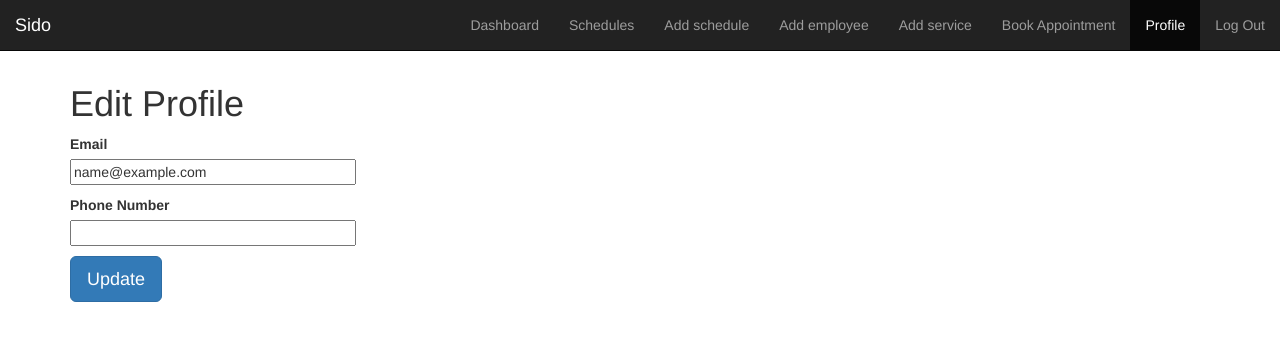
After one commit to danielbis/sidoCheck, a Flask app: page /provider/edit_employee/1 in a window 1280 px wide. The commit adds this page. Shown: the top 341 px of the page. Run offline with Flask 2, Linux system fonts and the light colour scheme; the visitor is signed in with stand-in values (Sample User, id 1); data comes from the database, SQL or seed files in the repository; parts of the project's set-up code (start-up, migrations or seed data) failed here and were passed over; some libraries are stand-ins or nearby versions.

Commit message:
editing and removing employees

```diff
--- a/app/mod_provider/forms.py
+++ b/app/mod_provider/forms.py
@@ -72,3 +72,8 @@ class UpdateShopPassword(FlaskForm):
     new_password = StringField('New Password', validators=[InputRequired(), Length(min=8, max=80)])
     val_password = StringField('Retype Password', validators=[InputRequired(), Length(min=8, max=80)])
     submit = SubmitField('Update')
+
+class EditEmployeeProfile(FlaskForm):
+	email= StringField('Email', validators=[InputRequired(), Email(message='Invalid email'), Length(max=50)])
+	phone_number= StringField('Phone Number', validators=[InputRequired(), Length(min=10, max=12)])
+	submit= SubmitField('Update')
--- a/app/mod_provider/routes.py
+++ b/app/mod_provider/routes.py
@@ -6,7 +6,7 @@ from flask_wtf import FlaskForm
 from flask_login import login_user, login_required, logout_user, current_user
 import logging
 from app.mod_provider.forms import DateForm, ServiceForm, AddServiceForm, BookDateForm, BookTimeForm, EditShopProfile, \
-    UpdateShopPassword
+    UpdateShopPassword, EditEmployeeProfile
 
 # import database object and login manager from app module
 from app import db, login_manager
@@ -383,8 +383,10 @@ def cancel_appointment():
 def profile():
     my_profile = Shop.query.filter_by(shop_id=current_user.shop_id).first()
     User_profile = User.query.filter_by(id=current_user.id).first()
-
-    return render_template('provider/profile.html', my_profile=my_profile, User_profile=User_profile)
+    employees = db.session.query(User).filter(User.shop_id == current_user.shop_id).all()
+    employees.remove(employees[0])
+    print(employees[0].first_name)
+    return render_template('provider/profile.html', my_profile=my_profile, User_profile=User_profile, employees=employees)
 
 
 # Wrap commits into try/except blocks
@@ -442,3 +444,36 @@ def update_password():
 
     return render_template('provider/update_password.html', form=form, form_action=form_action, profile=profile,
                            title="Update Password")
+
+@provider_mod.route('/delete_employee', methods=['GET', 'POST'])
+@login_required
+def delete_employee():
+    request_json = request.get_json()
+    employee_id = request_json['employee_id']
+    print("ID: ", employee_id)
+    employee = User.query.filter_by(id=employee_id).first()
+
+    db.session.delete(employee)
+    db.session.commit()
+
+    return jsonify('success')
+
+@provider_mod.route('/edit_employee/<id>', methods=['GET', 'POST'])
+@login_required
+def edit_employee(id):
+    form = EditEmployeeProfile()
+    # form_action= url_for('mod_provider.edit_profile')
+    profile = User.query.filter_by(id=id).first()
+    if form.validate_on_submit():
+        print("validated")
+        profile.email = form.email.data
+        profile.phone_number = form.phone_number.data
+        db.session.commit()
+        flash('Profile Updated')
+        return redirect(url_for("mod_provider.profile"))
+
+    if request.method == 'GET':
+        form.email.data = profile.email
+        form.phone_number.data = profile.phone_number
+
+    return render_template('provider/edit_employee.html', form=form, profile=profile)
--- /dev/null
+++ b/app/templates/provider/edit_employee.html
@@ -0,0 +1,60 @@
+
+{% extends "bootstrap/base.html" %}
+{% import "bootstrap/wtf.html" as wtf %}
+
+
+{% block title %}
+{{ profile.first_name }} {{ profile.last_name }}
+{% endblock %}
+
+{% block styles %}
+{{super()}}
+{% endblock %}
+
+{% block content %}
+<nav class="navbar navbar-inverse navbar-fixed-top" >
+  <div class="container-fluid">
+     <div class="navbar-header">
+      <a class="navbar-brand" href="{{url_for('mod_provider.dashboardprovider')}}">Sido</a>
+    </div>
+    <div id="navbar" class="navbar-collapse collapse">
+      <ul class="nav navbar-nav navbar-right">
+        <li><a href="{{url_for('mod_provider.dashboardprovider')}}">Dashboard</a></li>
+        <li ><a href="{{ url_for('mod_provider.schedules') }}">Schedules</a></li>
+        <li><a href="{{ url_for('mod_provider.add_schedule') }}">Add schedule</a></li>
+        <li><a href="{{ url_for('mod_auth.signup_employee') }}">Add employee</a></li>
+        <li><a href="{{ url_for('mod_provider.addservice') }}">Add service</a></li>
+        <li><a href="{{ url_for('mod_provider.book_appointment_date') }}">Book Appointment</a></li>
+        <li class="active"><a href="{{ url_for('mod_provider.profile') }}">Profile</a></li>
+
+        <li><a href="{{ url_for('mod_auth.logout') }}">Log Out</a></li>
+
+      </ul>
+    </div>
+  </div>
+</nav>
+<div class="container" style="margin-top: 5%;">
+  <h1>Edit Profile</h1>
+  <form action="/provider/edit_employee/{{profile.id}}" method="post">
+      {{ form.hidden_tag() }}
+      <p>
+          {{ form.email.label }}<br>
+          {{ form.email(size=32) }}<br>
+          {% for error in form.email.errors %}
+          <span style="color: red;">[{{ error }}]</span>
+          {% endfor %}
+      </p>
+      <p>
+        {{ form.phone_number.label }}<br>
+        {{ form.phone_number(size=32) }}<br>
+        {% for error in form.phone_number.errors %}
+        <span style="color: red;">[{{ error }}]</span>
+        {% endfor %}
+    </p>
+
+      <button class="btn btn-lg btn-primary" type="submit">Update</button>
+  </form>
+</div>
+
+
+{% endblock %}
```
Also changed, not shown: app/templates/customer/confirmation.html (+22 -0 lines), app/templates/provider/profile.html (+44 -5 lines), 2 other files.
